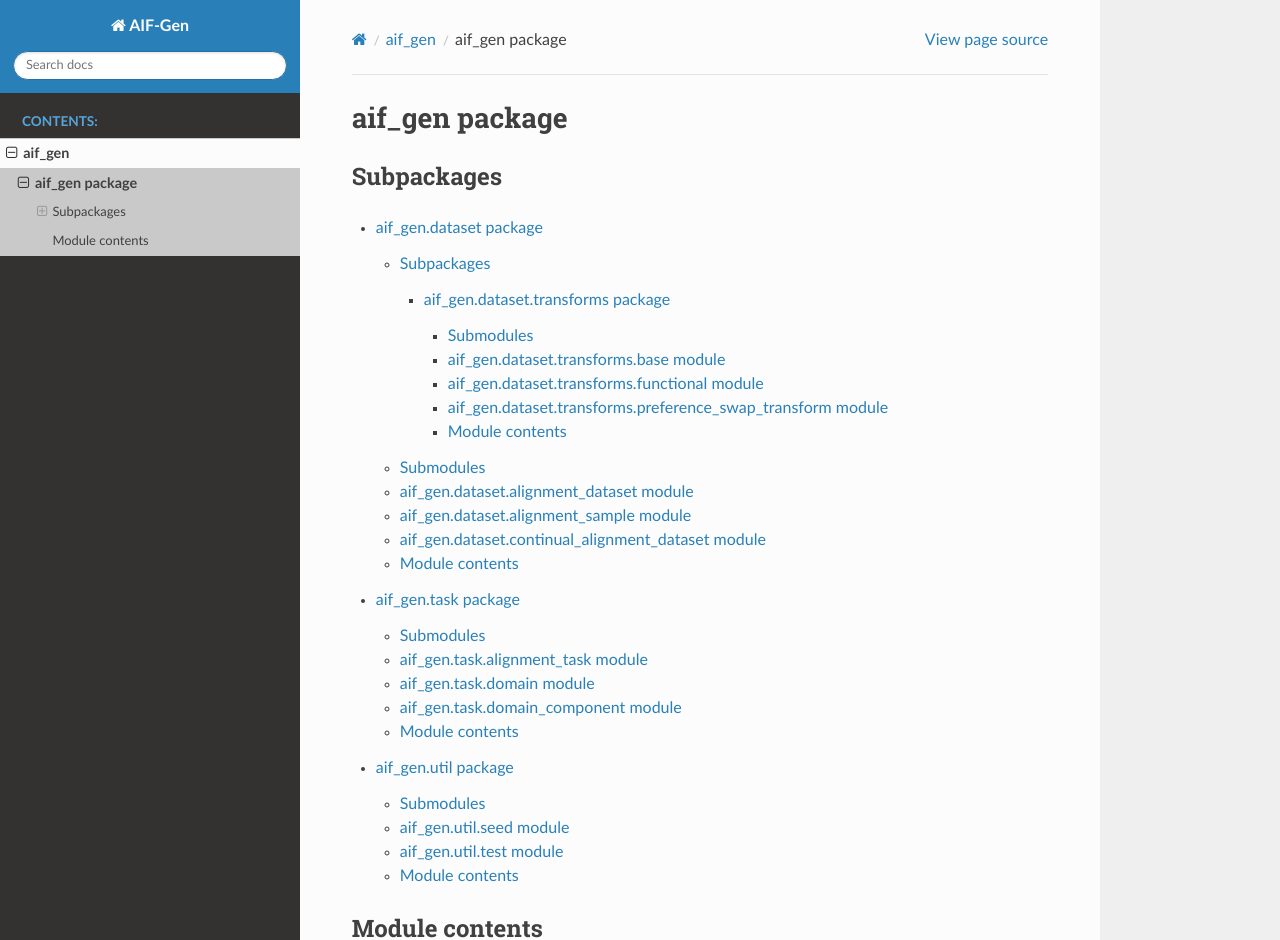
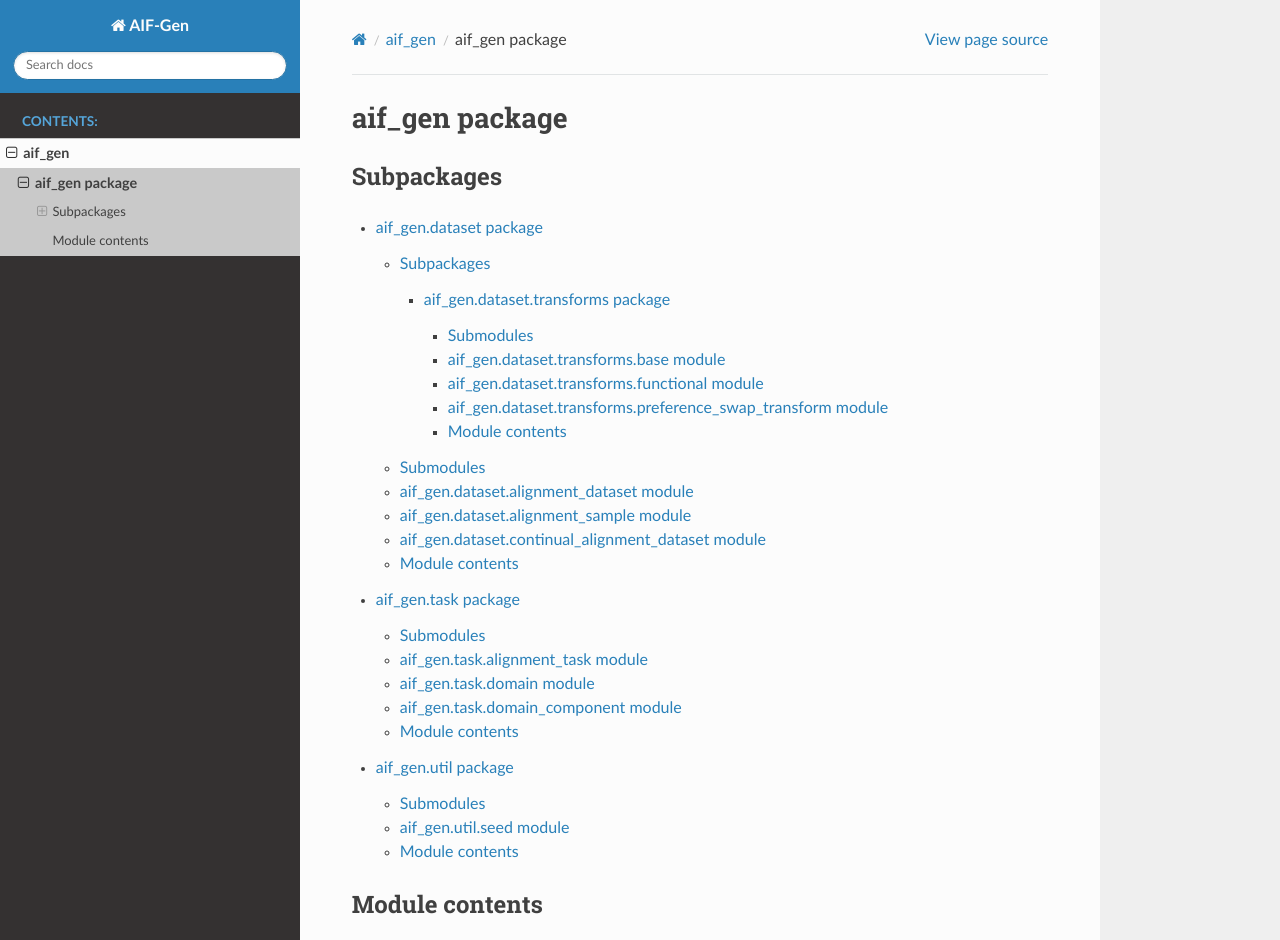
Before and after one commit to amgadelgamal/AIF-Gen, a Sphinx documentation site: the page built from docs/source/aif_gen.rst, in a window 1280 px wide and 1257 px high, cut to the strip 0-940 px from the top of the window. Built offline with Sphinx 7.4.7 and the Read the Docs theme 3.1.0, drawn with Linux system fonts in a browser that asks for light colours.

Commit message:
Upload new documentation

```diff
--- a/docs/source/aif_gen.util.rst
+++ b/docs/source/aif_gen.util.rst
@@ -12,14 +12,6 @@ aif\_gen.util.seed module
    :undoc-members:
    :show-inheritance:
 
-aif\_gen.util.test module
--------------------------
-
-.. automodule:: aif_gen.util.test
-   :members:
-   :undoc-members:
-   :show-inheritance:
-
 Module contents
 ---------------
 
```
